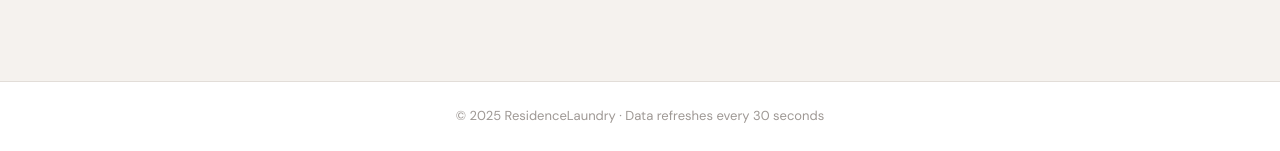
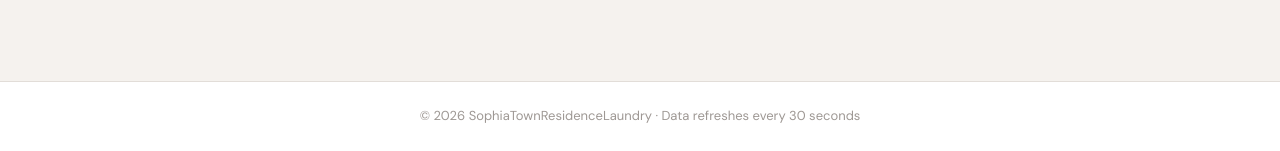
Before and after one commit to sompisiandile06-cloud/laundry-booking-app, a Flask app: page / in a window 1280 px wide. Shown: the part 649-800 px from the top of the page. Run offline with Flask 3, Linux system fonts and the light colour scheme; data that the repository does not hold is empty; parts of the project's set-up code (start-up, migrations or seed data) failed here and were passed over; some libraries are stand-ins or nearby versions.

Commit message:
Fixing 2025 to 2026 Sophiatown

```diff
--- a/templates/index.html
+++ b/templates/index.html
@@ -57,7 +57,7 @@
     </main>
 
     <footer class="site-footer">
-        <p>© 2025 ResidenceLaundry · Data refreshes every 30 seconds</p>
+        <p>© 2026 SophiaTownResidenceLaundry · Data refreshes every 30 seconds</p>
     </footer>
 
     <script src="/static/script.js"></script>
```
